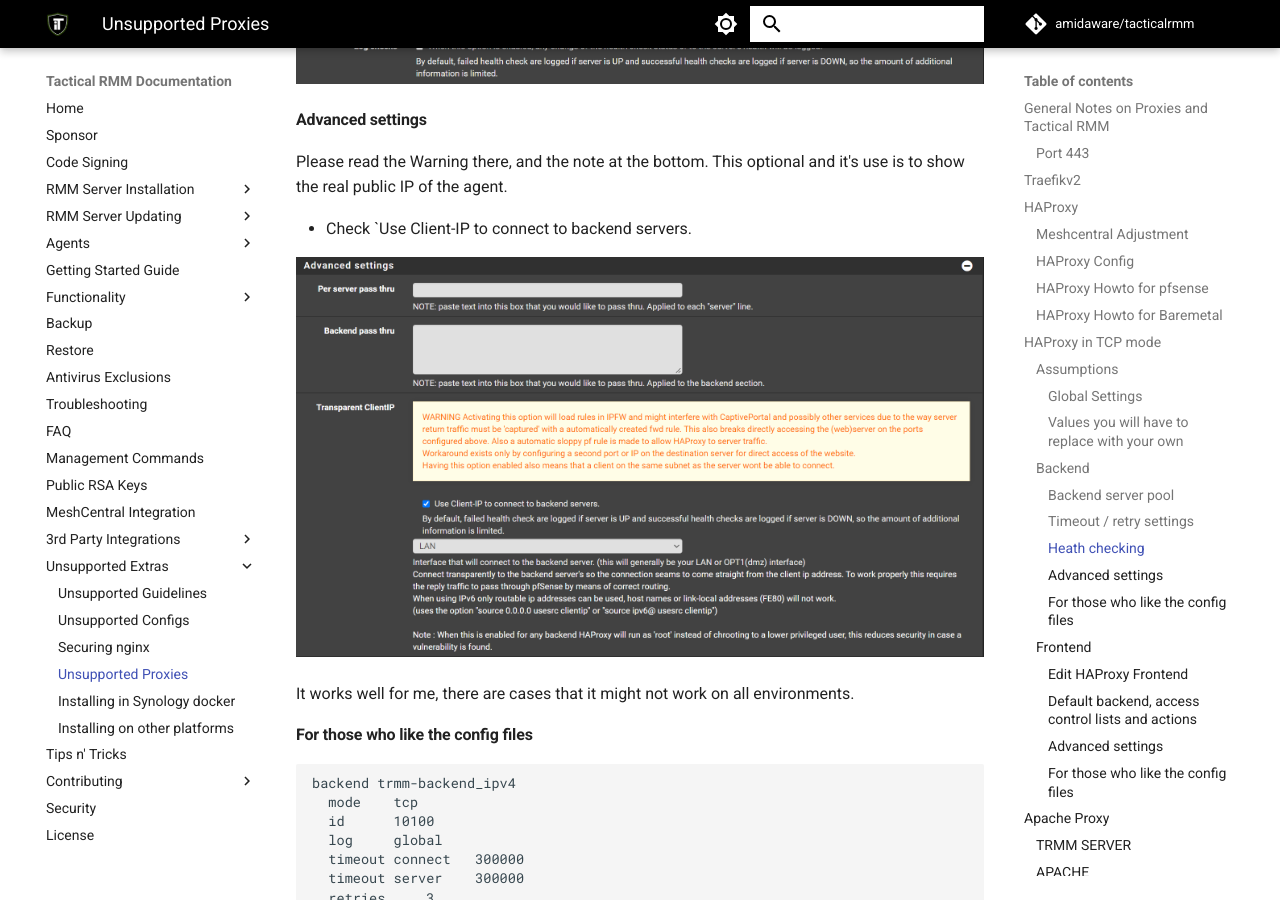
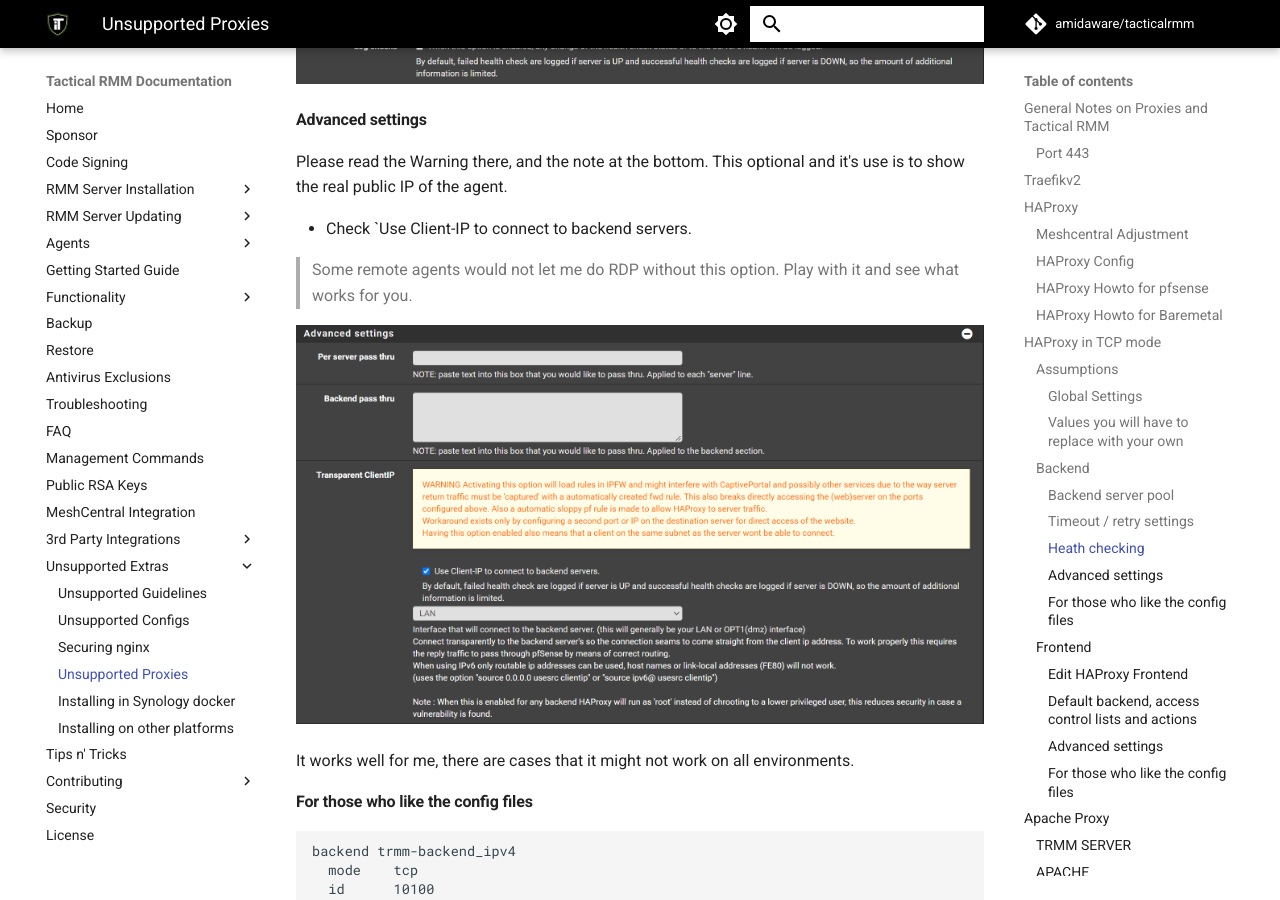
Before and after one commit to amidaware/trmm-docs, an MkDocs documentation site: the page built from docs/unsupported_proxies.md, in a window 1280 px wide and 900 px high, scrolled down 9924 px. Built offline with MkDocs 1.6.1 and Material for MkDocs 9.7.7, drawn with Linux system fonts in a browser that asks for light colours; comment, search, counter and statistics services are not loaded.

Commit message:
add another note

```diff
--- a/docs/unsupported_proxies.md
+++ b/docs/unsupported_proxies.md
@@ -418,6 +418,9 @@
 
 - Check `Use Client-IP to connect to backend servers.
 
+> Some remote agents would not let me do RDP without this option.
+> Play with it and see what works for you.
+
 ![haproxy-tcp-advanced](images/haproxy-tcp-advanced.png)
 
 It works well for me, there are cases that it might not work on all environments.
```
